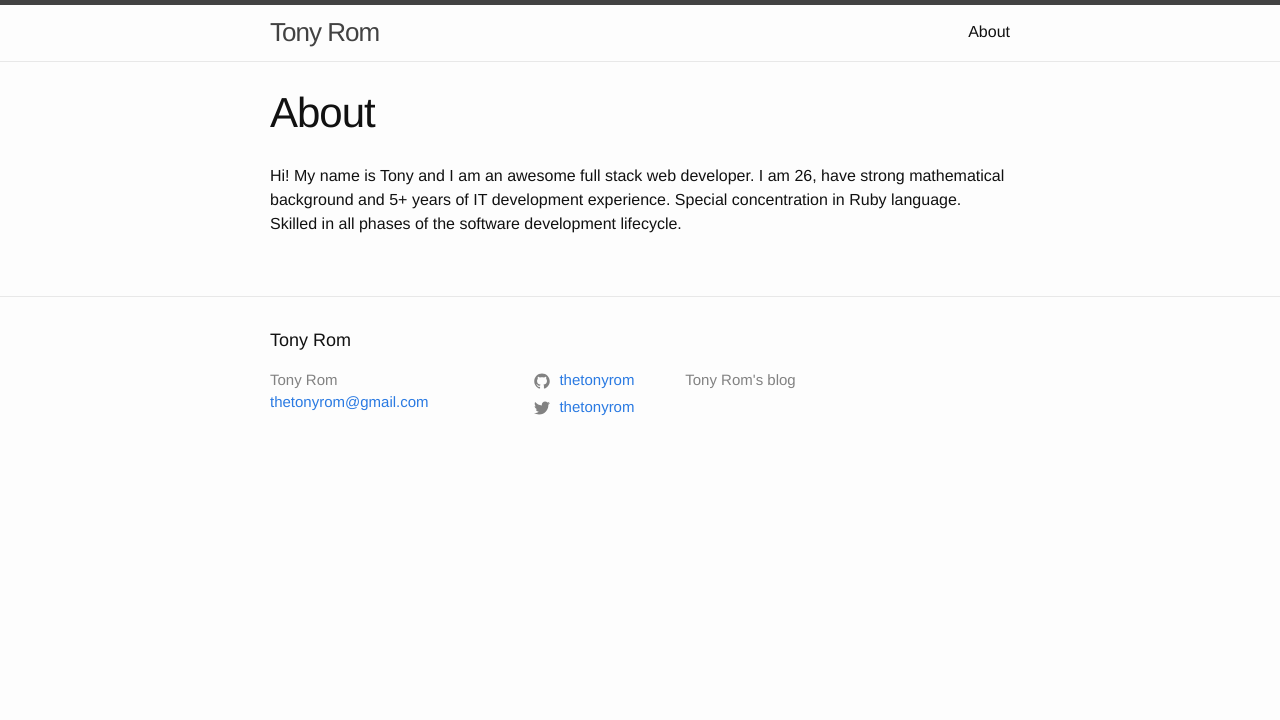
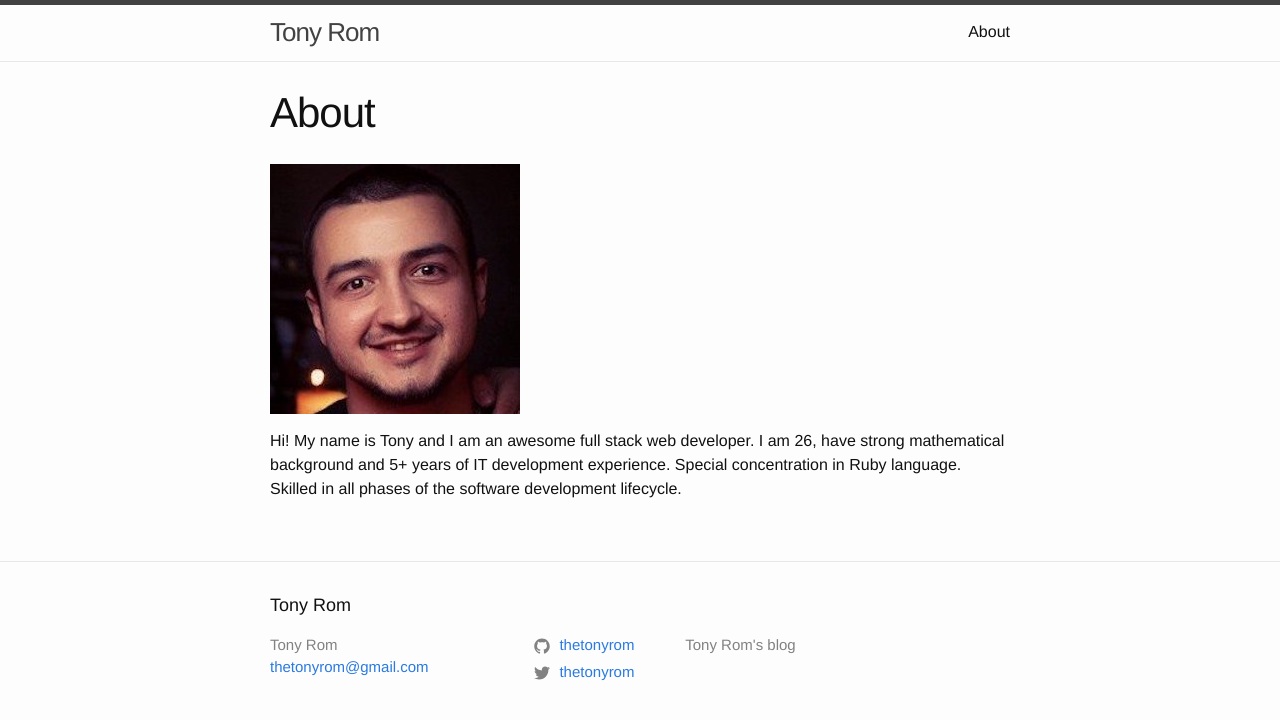
Before and after one commit to thetonyrom/thetonyrom.github.io, a Jekyll site: the page built from about.md, in a window 1280 px wide. Shown: the top 720 px of the page. Built offline with Jekyll 4.4.1, drawn with Linux system fonts in a browser that asks for light colours.

Commit message:
Add avatar

```diff
--- a/about.md
+++ b/about.md
@@ -4,4 +4,6 @@ title: About
 permalink: /about/
 ---
 
+![avatar](/assets/images/ava_crop.jpeg)
+
 Hi! My name is Tony and I am an awesome full stack web developer. I am 26, have strong mathematical background and 5+ years of IT development experience. Special concentration in Ruby language. Skilled in all phases of the software development lifecycle.
```
Also changed, not shown: assets/images/ava_crop.jpeg (added).
